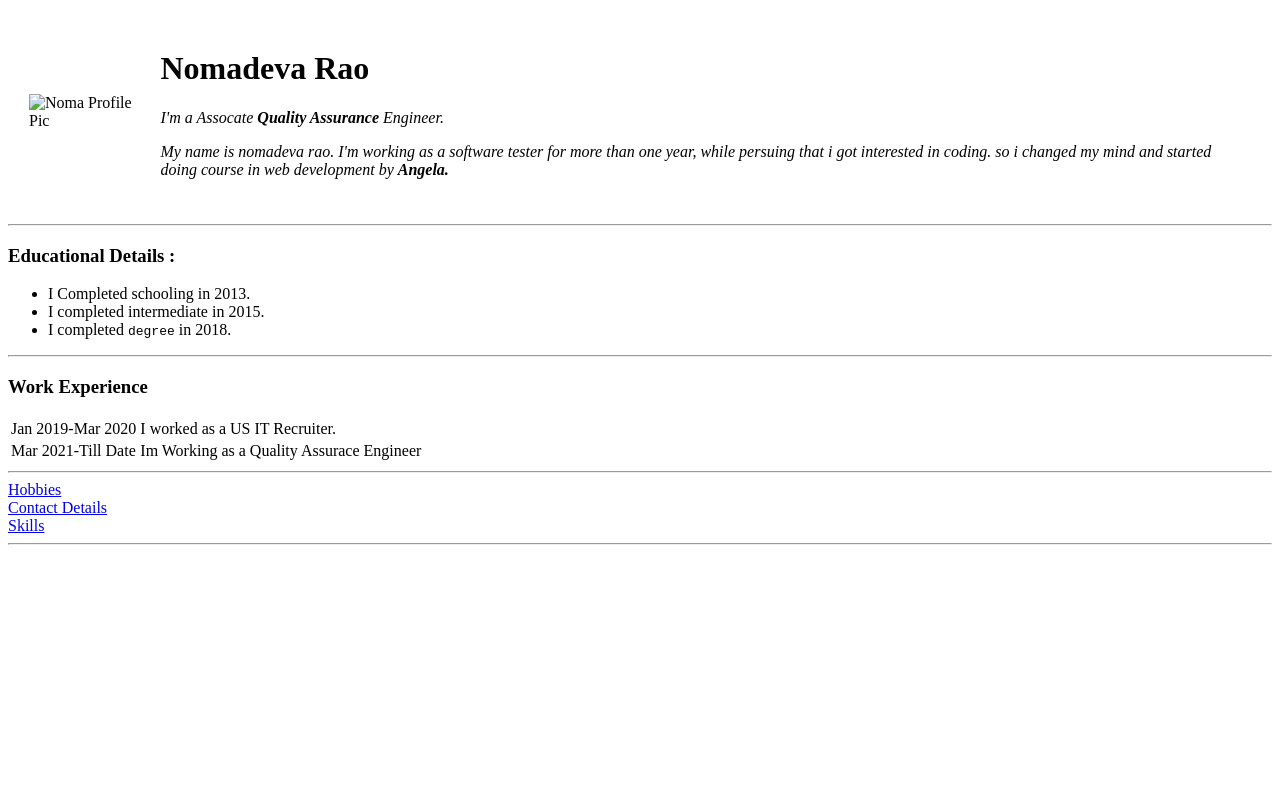
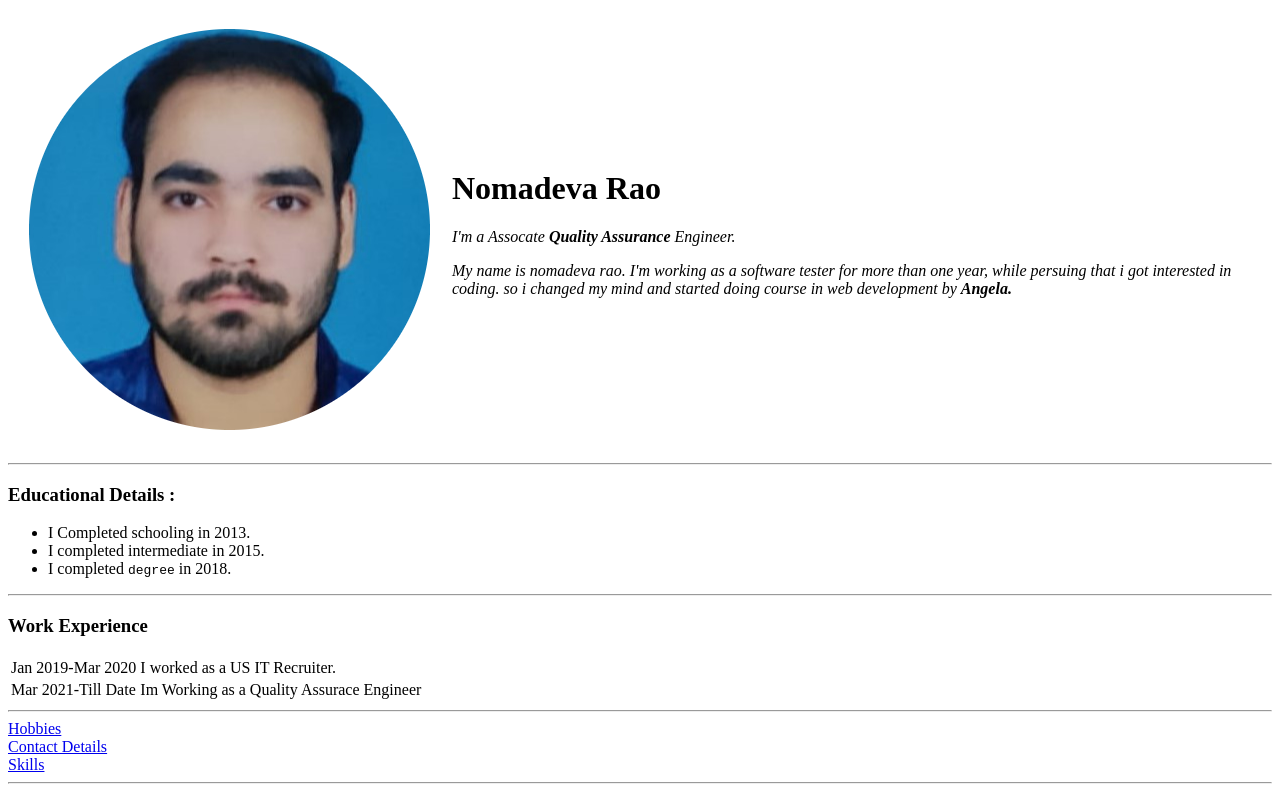
Before and after one commit to brahmadevinoma/CV, a plain HTML site: page index.html in a window 1280 px wide. Drawn offline with Linux system fonts and the light colour scheme.

Commit message:
Added Image file and changed the image path

```diff
--- a/index.html
+++ b/index.html
@@ -11,7 +11,7 @@
   <!--comment line-->
   <table cellspacing="20">
     <tr>
-      <td><img src="Image\Noma.png" alt="Noma Profile Pic"></td>
+      <td><img src="Noma.png" alt="Noma Profile Pic"></td>
       <td>
         <h1>Nomadeva Rao</h1>
         <p><em>I'm a Assocate <strong>Quality Assurance</strong> Engineer.</em></p>
```
